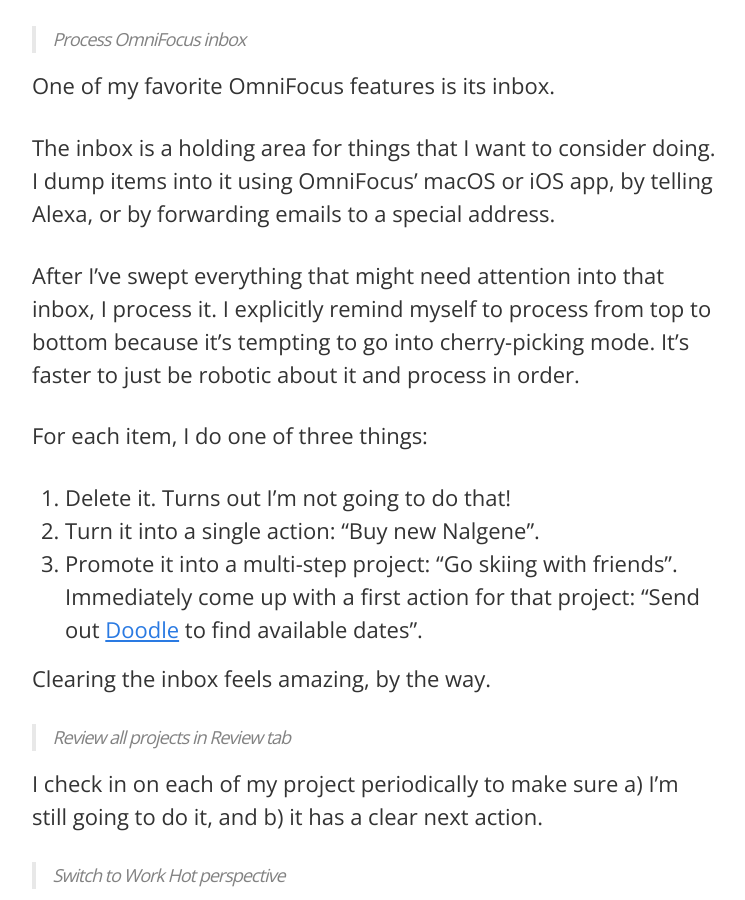
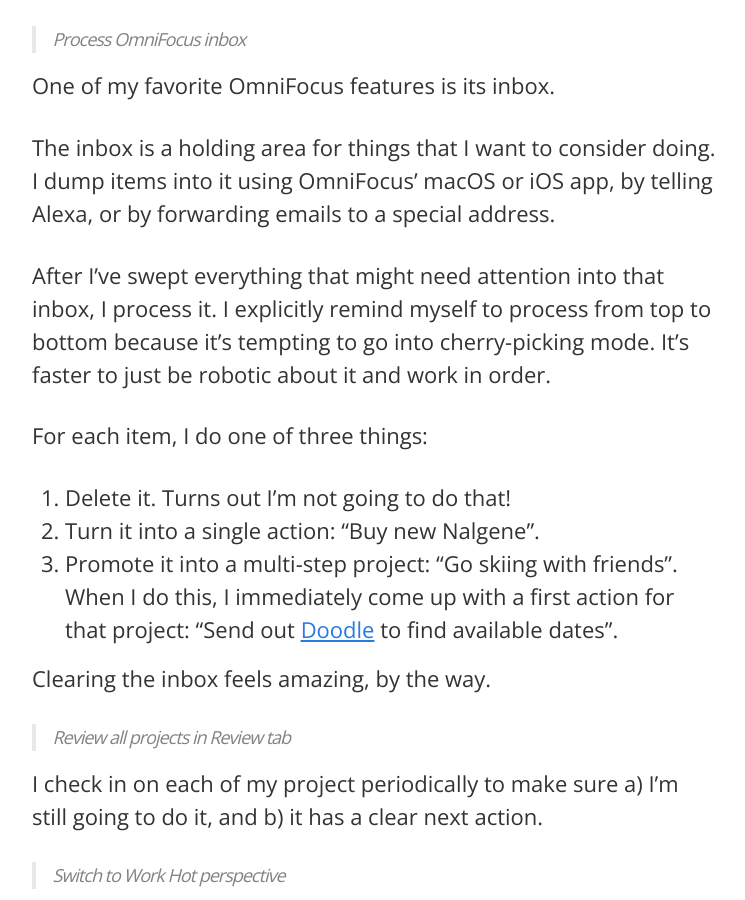
Before and after one commit to r00k/blog, a Jekyll site: the page built from _posts/2016-11-17-my-morning-checklist.md, in a window 1280 px wide and 900 px high, scrolled down 1988 px. Shown: the whole window, without its empty margins (266-1011 px from the left). Built offline with Jekyll 4.4.1, drawn with Linux system fonts in a browser that asks for light colours.

Commit message:
copy edits

```diff
--- a/_posts/2016-11-17-my-morning-checklist.md
+++ b/_posts/2016-11-17-my-morning-checklist.md
@@ -61,13 +61,13 @@ One of my favorite OmniFocus features is its inbox.
 
 The inbox is a holding area for things that I want to consider doing. I dump items into it using OmniFocus' macOS or iOS app, by telling Alexa, or by forwarding emails to a special address.
 
-After I've swept everything that might need attention into that inbox, I process it. I explicitly remind myself to process from top to bottom because it's tempting to go into cherry-picking mode. It's faster to just be robotic about it and process in order.
+After I've swept everything that might need attention into that inbox, I process it. I explicitly remind myself to process from top to bottom because it's tempting to go into cherry-picking mode. It's faster to just be robotic about it and work in order.
 
 For each item, I do one of three things:
 
 1. Delete it. Turns out I'm not going to do that!
 2. Turn it into a single action: "Buy new Nalgene".
-3. Promote it into a multi-step project: "Go skiing with friends". Immediately come up with a first action for that project: "Send out [Doodle](http://doodle.com/) to find available dates".
+3. Promote it into a multi-step project: "Go skiing with friends". When I do this, I immediately come up with a first action for that project: "Send out [Doodle](http://doodle.com/) to find available dates".
 
 Clearing the inbox feels amazing, by the way.
 
```
